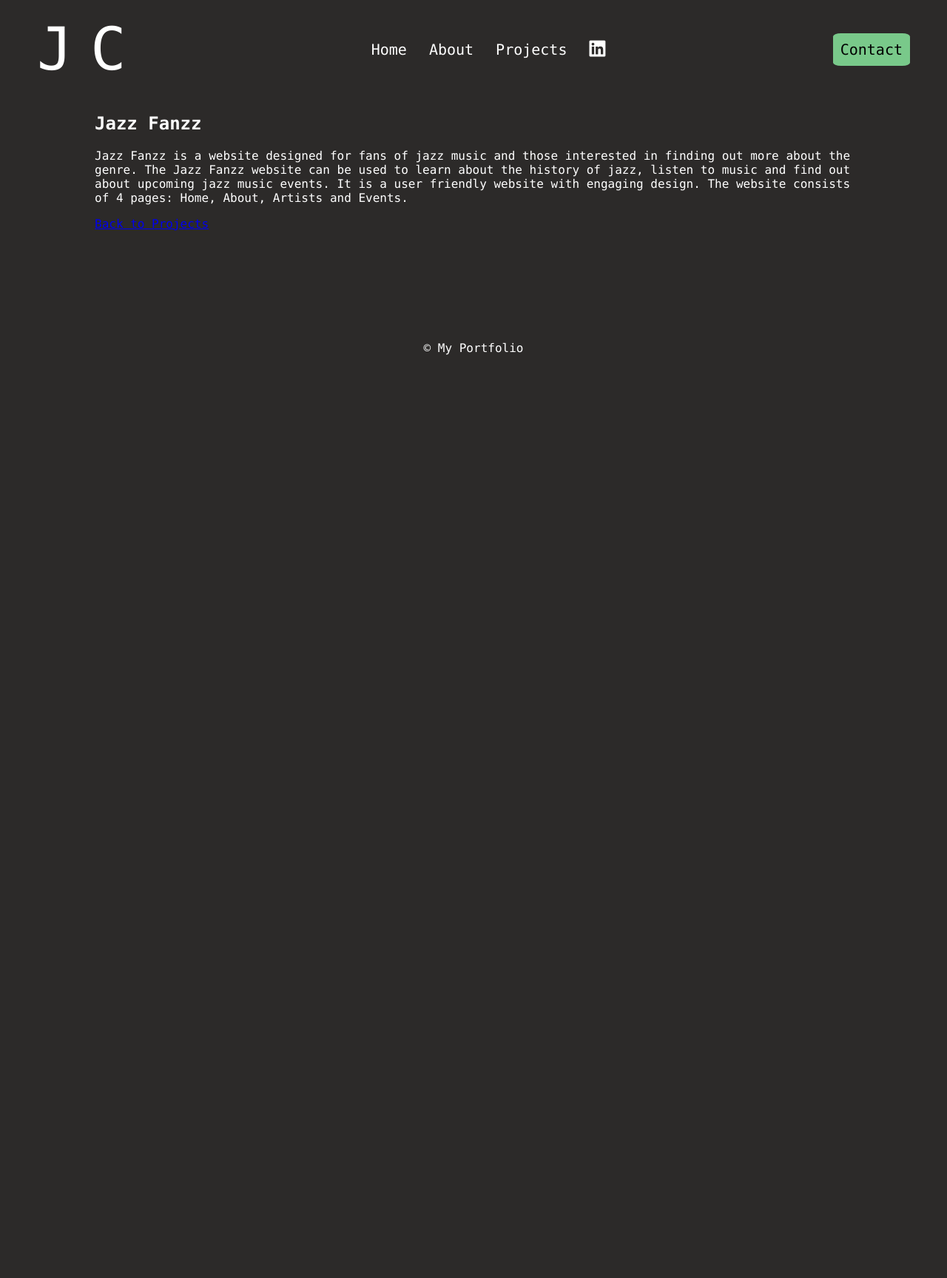
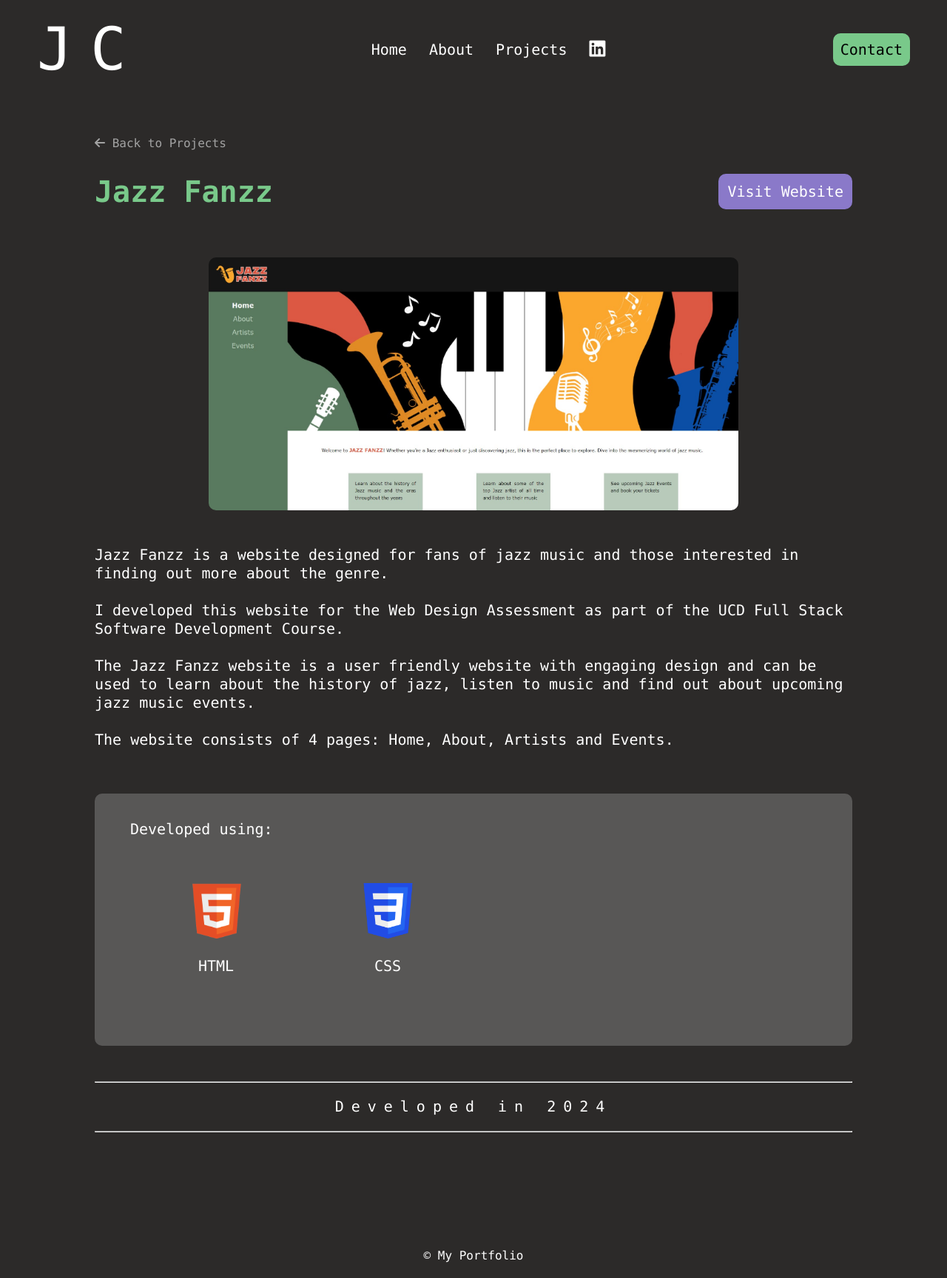
Before and after one commit to jodi-curtis/MyPortfolio, a Flask app: page /project/1 in a window 1280 px wide. Shown: the whole page at 74% size. Before the commit the page ends 480 px from the top, so only its background shows below. Run offline with Flask 3, Linux system fonts and the light colour scheme; some libraries are stand-ins or nearby versions.

Commit message:
Project detail page content and styling & add images & python

```diff
--- a/app.py
+++ b/app.py
@@ -1,12 +1,38 @@
 from flask import Flask, render_template
 from grades import grades, highest_grade, lowest_grade
+from languages import languages
+
 
 app = Flask(__name__)
 
 projects = [
-    {'id': 1, 'name': 'Jazz Fanzz', 'image': 'jazz_fanzz.jpg', 'brief':"A website to learn more about the Jazz music genre..", 'description': 'Jazz Fanzz is a website designed for fans of jazz music and those interested in finding out more about the genre. The Jazz Fanzz website can be used to learn about the history of jazz, listen to music and find out about upcoming jazz music events. It is a user friendly website with engaging design. The website consists of 4 pages: Home, About, Artists and Events.'},
-    {'id': 2, 'name': 'Maths Playground', 'image': 'maths_playground.jpg', 'brief': 'An interactive website for kids to learn about and test their knowledge on basic Maths concepts..', 'description': 'Maths Playground is designed for young children to help them learn basic maths concepts by giving them interactive tools to help them learn and quizzes where they can test their knowledge. The website has 4 pages: Learn, Quiz, Results and Feedback.'},
-    {'id': 3, 'name': 'Mannok Pack Picker App', 'image': 'picker_app.jpg', 'brief': 'Web Application designed for use on a tablet to assist with the picking of loads..', 'description': 'Description of Project Three'}
+    {'id': 1,
+     'name': 'Jazz Fanzz',
+     'year': '2024',
+     'image': 'jazz_fanzz.jpg',
+     'link': 'https://jodi-curtis.github.io/',
+     'languages': [1, 2],
+     'brief':"A website to learn more about the Jazz music genre..",
+     'description': 'Jazz Fanzz is a website designed for fans of jazz music and those interested in finding out more about the genre.\n \nI developed this website for the Web Design Assessment as part of the UCD Full Stack Software Development Course. \n\nThe Jazz Fanzz website is a user friendly website with engaging design and can be used to learn about the history of jazz, listen to music and find out about upcoming jazz music events.\n\nThe website consists of 4 pages: Home, About, Artists and Events.'
+     },
+    {'id': 2,
+     'name': 'Maths Playground',
+     'year': '2024',
+     'image': 'maths_playground.jpg',
+     'link': 'https://jodi-curtis.github.io/maths-playground/',
+     'languages': [1, 2, 3],
+     'brief': 'An interactive website for kids to learn about and test their knowledge on basic Maths concepts..',
+     'description': 'Maths Playground is a website designed for young children to help them learn basic maths concepts. \n\nI developed this website for the Javascript Assessment as part of the UCD Full Stack Software Development Course. \n\nThe Maths Playground website provides kids with interactive tools to help them learn and quizzes where they can test their knowledge. \n\nThe website has 4 pages: Learn, Quiz, Results and Feedback.'
+     },
+    {'id': 3,
+     'name': 'Mannok Pack Picker App',
+     'year':'2022',
+     'image': 'picker_app.jpg',
+     'link': '',
+     'languages': [1, 2, 3, 4],
+     'brief': 'Web Application designed for use on a tablet to assist with the picking of loads..',
+     'description': 'The Mannok Pack Picker App is a Web Based application designed to assist with the picking of loads within the Packaging division of Mannok. \n\n I developed this Web App durinng my year long placment at Mannok. \n\nThe app runs on a tablet in a forklift in the Packaging warehouse and allows pickers to see what needs to go on each list without the need of paper pick lists. \n\nThe Web App consits of 3 pages: Login, List, and Details.'
+     }
 ]
 
 @app.route("/")
@@ -30,4 +56,5 @@ def contact():
 @app.route('/project/<int:project_id>')
 def project_details(project_id):
     project = next((p for p in projects if p['id'] == project_id), None)
-    return render_template('project_detail.html', project=project)
+    project_languages = [l for l in languages if l['key'] in project['languages']]
+    return render_template('project_detail.html', project=project, languages=project_languages)
--- /dev/null
+++ b/languages.py
@@ -0,0 +1,6 @@
+languages = [
+    {"key": 1, "name": "HTML", "logo": "html.png"},
+    {"key": 2, "name": "CSS", "logo": "css.png"},
+    {"key": 3, "name": "Javascript", "logo": "javascript.png"},
+    {"key": 4, "name": "PHP", "logo": "php.png"}
+]
--- a/static/css/style.css
+++ b/static/css/style.css
@@ -54,7 +54,7 @@ nav ul li a {
     background-color: #79c98a;
     text-decoration: none;
     color: #000000;
-    border-radius: 10%;
+    border-radius: 10px;
     width: 100%;
     margin: auto;
     padding: 2%;
@@ -95,7 +95,7 @@ footer {
 }
 
 .text h1, .page-title{
-    font-size: 2.5em;
+    font-size: 2em;
     color: #79c98a;
 }
 
@@ -103,9 +103,9 @@ footer {
     letter-spacing: 1em;
 }
 
-#learn-more{
+#learn-more, #go-back{
     text-decoration: none;
-    color: #ffffff;
+    color: #a3a3a3;
     margin-left: auto;
 }
 
@@ -113,8 +113,16 @@ footer {
     text-decoration: underline;
 }
 
+#go-back:hover{
+    color: #ffffff;
+}
+
 #learn-more:hover i{
     transform: translateX(10px);
+}
+
+#go-back:hover i{
+    transform: translateX(-10px);
 }
 
 .image {
@@ -127,7 +135,7 @@ footer {
 .background-img {
     width: 100%;
     height: auto;
-    border-radius: 10%;
+    border-radius: 10px;
     opacity: 0;
     transform: translateY(-50px);
     animation: fadeIn 1s forwards;
@@ -220,10 +228,68 @@ footer {
 }
 
 
+.project-detail-header {
+    display: flex;
+    justify-content: space-between;
+    align-items: center;
+    flex-wrap: wrap;
+    margin-bottom: 2em;
+}
+
+#image-project{
+    display: flex;
+    justify-content: center;
+    align-items: center;
+    margin-bottom: 3em;
+}
+
+.project-detail-img {
+    width: 100%;
+    height: auto;
+    border-radius: 10px;
+}
+
+#project-description, #project-languages{
+    font-size: 1em;
+    line-height: 1.25em;
+    margin-bottom: 3em;
+}
+
+#project-year{
+    font-size: 1em;
+    line-height: 1.25em;
+    text-align: center;
+    letter-spacing: 0.5em;
+}
+
+#project-link{
+    font-size: 1em;
+    line-height: 1.25em;
+}
+
+#project-link a{
+    text-decoration: none;
+    color: #ffffff;
+    background-color: #8a79c9;
+    padding: 0.6em;
+    border-radius: 10px;
+}
+
+#project-link a:hover{
+    color: #000000;
+    background-color: #c9bff0;
+}
+
+#project-link a:active{
+    box-shadow: 0px 10px #838383;
+    transform: translateY(4px);
+}
+
+
 .ulster-img {
     width: 80%;
     margin: 10% 0%;
-    border-radius: 10%;
+    border-radius: 10px;
     object-fit: cover;
     opacity: 0;
     transform: translateY(-50px);
@@ -258,6 +324,30 @@ footer {
 }
 
 
+.developed-using{
+    background-color: #adadad57;
+    border-radius: 10px;
+    padding: 1em 3em;
+    margin-bottom: 3em;
+}
+
+.clearfix::after {
+    content: "";
+    clear: both;
+    display: table;
+}
+
+.language{
+    float: left;
+    width: 50%;
+    text-align: center;
+    margin-bottom: 3em;
+}
+
+.language img{
+    width:50px;
+    height:auto;
+}
 
 
 @media (min-width: 600px) {
@@ -321,6 +411,15 @@ footer {
         flex: 0 0 40%;
     }
 
+    .project-detail-img {
+        width: 90%;
+    }
+
+    .language{
+        font-size: 1.25em;
+    }
+
+
 }
 
 @media (min-width: 1100px) {
@@ -379,4 +478,24 @@ footer {
     .ulster-img {
         width: 80%;
     }
+
+    .project-detail-img {
+        width: 70%;
+    }
+
+    #project-description, #project-year, #project-link, #project-languages{
+        font-size: 1.25em;
+    }
+
+    .language{
+        width: 25%;
+    }
+
+    .language img{
+        width:75px;
+    }
+
+    .text h1, .page-title{
+        font-size: 2.5em;
+    }
 }
--- a/templates/project_detail.html
+++ b/templates/project_detail.html
@@ -22,14 +22,41 @@
     </header>
 
     <main>
-        {% if project %}
-            <h2>{{ project.name }}</h2>
-            <p>{{ project.description }}</p>
-        {% else %}
-            <h2>Project Not Found</h2>
-            <p>Sorry, the project you are looking for does not exist</p>
-        {% endif %}
-        <a href="{{ url_for('project_list') }}">Back to Projects</a>
+        <div class="projects-container">
+            <a href="{{ url_for('project_list') }}" id="go-back"><i class="fa-solid fa-arrow-left"></i> Back to Projects</a>
+            {% if project %}
+                <div class="project-detail-header">
+                    <h2 class="page-title">{{ project.name }}</h2>
+                    {% if project.link %}
+                    <p id="project-link"><a href="{{project.link}}" target="_blank">Visit Website</a></p>
+                    {% endif %}
+                </div>
+
+                <div id="image-project">
+                    <img src="{{ url_for('static', filename='images/' ~ project.image) }}" alt="My Image" class="project-detail-img">
+                </div>
+
+                <p id="project-description">{{ project.description | replace('\n', '<br>') | safe }}</p>
+
+                <div class="developed-using">
+                    <p id="project-languages">Developed using:</p>
+                    <div class="languages-container clearfix">
+                        {% for language in languages %}
+                        <div class="language">
+                                <img src="{{ url_for('static', filename='images/' ~ language.logo) }}" alt="{{ language.name }}">
+                                <p class="language-name">{{ language.name }}</p>
+                        </div>
+                        {% endfor %}
+                    </div>
+                </div>
+                <hr>
+                <p id="project-year">Developed in {{ project.year }}</p>
+                <hr>
+            {% else %}
+                <h2>Project Not Found</h2>
+                <p>Sorry, the project you are looking for does not exist</p>
+            {% endif %}
+        </div>
     </main>
 
     <footer>
```
Also changed, not shown: static/images/css.png (added), static/images/html.png (added), static/images/javascript.png (added), static/images/php.png (added).
